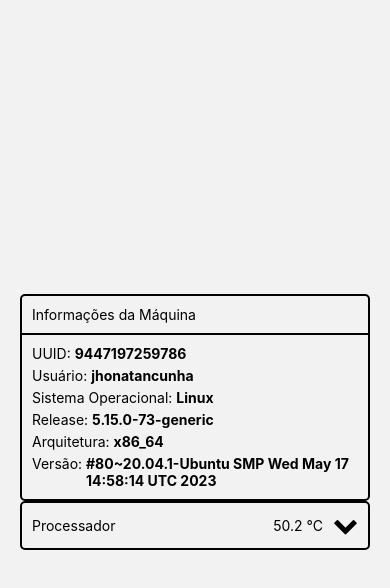
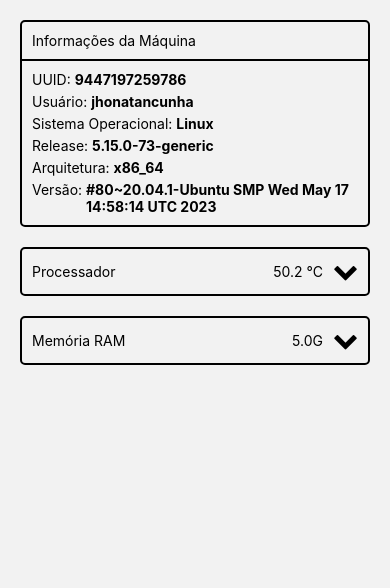
Before and after one commit to jhonatancunha/hwhealth, a React Native app in the folder mobile/: screen /MachineInfo in a window 390 px wide. Shown: the top 588 px of the page. Built offline with nearby package versions, Linux system fonts and the light colour scheme.

Commit message:
feat: criando card info memoria ram

```diff
--- a/mobile/src/components/LineGraph/index.tsx
+++ b/mobile/src/components/LineGraph/index.tsx
@@ -1,4 +1,4 @@
-import { useState } from 'react';
+import { useMemo, useState } from 'react';
 import {
     ActivityIndicator,
     LayoutChangeEvent,
@@ -28,11 +28,12 @@ const chartConfig: AbstractChartConfig = {
 };
 
 interface ILineGraph {
-    data: LineChartData;
+    data: number[];
     height: number;
     verticalLabelRotation: number;
     yAxisLabel: string;
     yAxisSuffix: string;
+    legend: string;
 }
 
 export const LineGraph = ({
@@ -41,6 +42,7 @@ export const LineGraph = ({
     verticalLabelRotation,
     yAxisLabel,
     yAxisSuffix,
+    legend,
 }: ILineGraph) => {
     const [width, setWidth] = useState(0);
 
@@ -49,11 +51,26 @@ export const LineGraph = ({
         setWidth(width);
     };
 
+    const formattedData: LineChartData = useMemo(
+        () => ({
+            labels: [],
+            datasets: [
+                {
+                    data,
+                    color: (opacity = 1) => `rgba(134, 65, 244, ${opacity})`, // optional
+                    strokeWidth: 2, // optional
+                },
+            ],
+            legend: [legend],
+        }),
+        [data, legend],
+    );
+
     return (
         <View style={styles.cardContainer} onLayout={handleLayout}>
             {width ? (
                 <LineChart
-                    data={data}
+                    data={formattedData}
                     width={width}
                     height={height}
                     verticalLabelRotation={verticalLabelRotation}
@@ -70,21 +87,12 @@ export const LineGraph = ({
 };
 
 LineGraph.defaultProps = {
-    data: {
-        labels: [],
-        datasets: [
-            {
-                data: [54.0, 49.0, 50.0, 49.0, 49.0],
-                color: (opacity = 1) => `rgba(134, 65, 244, ${opacity})`, // optional
-                strokeWidth: 2, // optional
-            },
-        ],
-        legend: ['Historico Temperatura Processador'], // optional
-    },
+    data: [54.0, 49.0, 50.0, 49.0, 49.0],
     height: 256,
     verticalLabelRotation: 30,
     yAxisLabel: '',
     yAxisSuffix: '°C',
+    legend: 'Historico Temperatura Processador',
 };
 
 const styles = StyleSheet.create({
--- /dev/null
+++ b/mobile/src/components/MemoryRamInfo/index.tsx
@@ -0,0 +1,132 @@
+import React, { useState } from 'react';
+import { Pressable, StyleSheet, Text, View } from 'react-native';
+import FontAwesome from 'react-native-vector-icons/FontAwesome';
+import { LineGraph } from '../LineGraph';
+
+interface IMemoryRamInfo {
+    total: string;
+    available: string;
+    percent: number;
+    used: string;
+    historyPercent: number[];
+}
+
+// total: '15.5G',
+//     available: '9.1G',
+//     percent: 41,
+//     used: '5.0G',
+//     historyPercent: [41, 20, 90, 60, 40, 20, 30, 40],
+
+export const MemoryRamInfo = ({
+    total,
+    available,
+    percent,
+    used,
+    historyPercent,
+}: IMemoryRamInfo): React.ReactElement => {
+    const [open, setOpen] = useState(false);
+
+    return (
+        <View style={styles.card}>
+            <Pressable
+                style={styles.header}
+                onPress={() => setOpen(prevState => !prevState)}>
+                <View style={styles.titleWrapper}>
+                    <Text style={styles.title}>Memória RAM</Text>
+                </View>
+                <View style={styles.titleCpuPercentage}>
+                    <Text style={styles.percentage}>{used}</Text>
+                </View>
+                <View style={styles.iconLeft}>
+                    <FontAwesome
+                        name={open ? 'chevron-up' : 'chevron-down'}
+                        color="black"
+                        size={25}
+                    />
+                </View>
+            </Pressable>
+            {open ? (
+                <View style={styles.content}>
+                    <View style={styles.infoWrapper}>
+                        <Text style={styles.text}>Total: </Text>
+                        <Text style={styles.infoValue}>{total}</Text>
+                    </View>
+                    <View style={styles.infoWrapper}>
+                        <Text style={styles.text}>Disponível: </Text>
+                        <Text style={styles.infoValue}>{available}</Text>
+                    </View>
+                    <View style={styles.infoWrapper}>
+                        <Text style={styles.text}>Usado: </Text>
+                        <Text style={styles.infoValue}>{used}</Text>
+                    </View>
+                    <View style={styles.infoWrapper}>
+                        <Text style={styles.text}>Porcentagem de uso: </Text>
+                        <Text style={styles.infoValue}>{percent}%</Text>
+                    </View>
+
+                    <LineGraph
+                        data={historyPercent}
+                        legend="Historico Uso Memória RAM"
+                    />
+                </View>
+            ) : null}
+        </View>
+    );
+};
+
+MemoryRamInfo.defaultProps = {
+    total: '15.5G',
+    available: '9.1G',
+    percent: 41,
+    used: '5.0G',
+    historyPercent: [41, 20, 90, 60, 40, 20, 30, 40],
+};
+
+const styles = StyleSheet.create({
+    card: {
+        width: '100%',
+        flexDirection: 'column',
+        borderWidth: 2,
+        borderRadius: 5,
+    },
+    content: {
+        padding: 10,
+        gap: 5,
+    },
+    header: {
+        width: '100%',
+        padding: 10,
+        flexDirection: 'row',
+    },
+    titleWrapper: {
+        flex: 1,
+        justifyContent: 'center',
+    },
+    title: {
+        color: 'black',
+    },
+    titleCpuPercentage: {
+        flex: 1,
+        justifyContent: 'center',
+        alignItems: 'flex-end',
+        marginRight: 10,
+    },
+    percentage: {
+        color: 'black',
+    },
+    iconLeft: {
+        justifyContent: 'center',
+        alignItems: 'center',
+    },
+    infoWrapper: {
+        flexDirection: 'row',
+        alignItems: 'flex-end',
+    },
+    infoValue: {
+        fontWeight: 'bold',
+        color: 'black',
+    },
+    text: {
+        color: 'black',
+    },
+});
--- a/mobile/src/screens/MachineInfo/index.tsx
+++ b/mobile/src/screens/MachineInfo/index.tsx
@@ -1,11 +1,15 @@
 import React from 'react';
-import { StyleSheet, View } from 'react-native';
+import { StyleSheet } from 'react-native';
+import { ScrollView } from 'react-native-gesture-handler';
 import { CPUInfo } from '../../components/CPUInfo';
+import { MemoryRamInfo } from '../../components/MemoryRamInfo';
 import { UserInfoCard } from '../../components/UserInfoCard';
 
 export const MachineInfo = () => {
     return (
-        <View style={styles.container}>
+        <ScrollView
+            style={styles.scrollView}
+            contentContainerStyle={styles.container}>
             <UserInfoCard
                 name={info.user_info.name}
                 uuid={info.user_info.uuid}
@@ -22,7 +26,14 @@ export const MachineInfo = () => {
                 cpuMeanTemperature={info.cpu.cpu_mean_temperature}
                 historyCpuTemperature={info.cpu.cpu_temperature}
             />
-        </View>
+            <MemoryRamInfo
+                total={info.memory_ram.total}
+                available={info.memory_ram.available}
+                percent={info.memory_ram.percent}
+                used={info.memory_ram.used}
+                historyPercent={info.memory_ram.history_percent}
+            />
+        </ScrollView>
     );
 };
 
@@ -53,18 +64,21 @@ const info = {
         percent: 41,
         used: '5.0G',
         free: '3.9G',
+        history_percent: [41, 20, 90, 60, 40, 20, 30, 40],
     },
     swap_memory: {
         total: '1.9G',
         used: '0.0B',
         free: '1.9G',
         percent: 0,
+        history_percent: [41, 20, 90, 60, 40, 20, 30, 40],
     },
     disk: {
         free: '27.7G',
         percent: 55,
         total: '64.9G',
         used: '33.9G',
+        history_percent: [41, 20, 90, 60, 40, 20, 30, 40],
     },
     network: {
         bytes_sent: '93.7M',
@@ -84,10 +98,13 @@ const info = {
 };
 
 const styles = StyleSheet.create({
-    container: {
+    scrollView: {
         flex: 1,
-        justifyContent: 'center',
-        alignItems: 'center',
         paddingHorizontal: 20,
     },
+    container: {
+        alignItems: 'center',
+        paddingVertical: 20,
+        gap: 20,
+    },
 });
```
